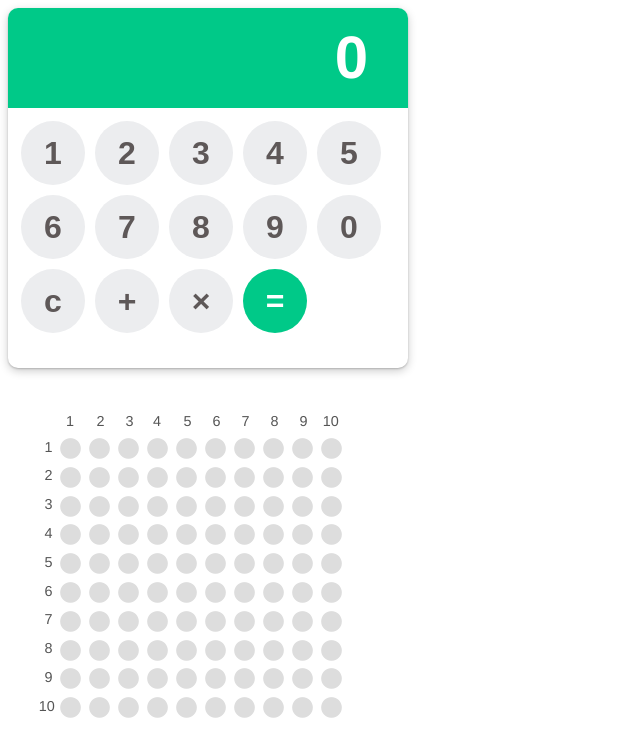
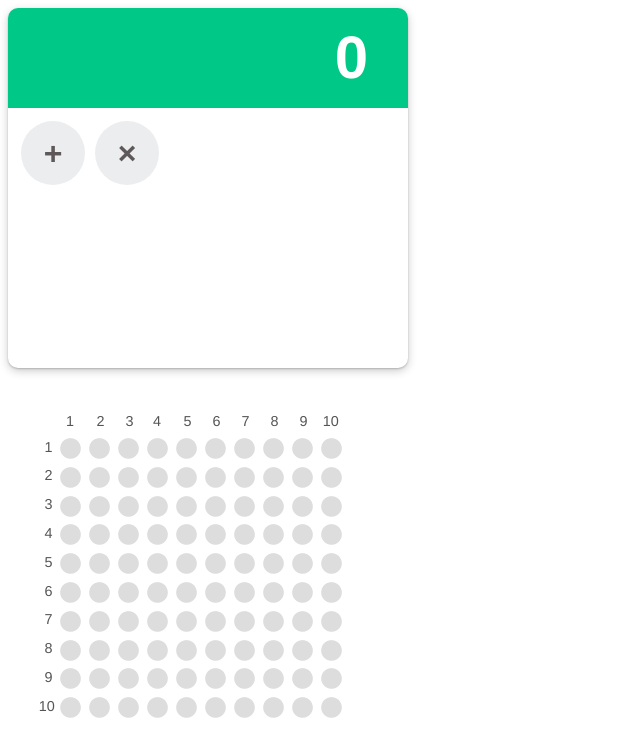
Before and after one commit to momo1002/webCalculation, a plain HTML site: page calc.html in a window 1280 px wide. Shown: the whole page, without its empty margins (0-640 px from the left). Drawn offline with Linux system fonts and the light colour scheme.

Commit message:
change calc.html to table-of-contents / fix css button:active{bg-color}

```diff
--- a/calc.html
+++ b/calc.html
@@ -11,23 +11,8 @@
         <input id="ipt" />
         <div class="alert"></div>
         <div class="button-container">
-            <button value="1"  onclick="pressNumber('1');">1</button>
-            <button value="2"  onclick="pressNumber('2');">2</button>
-            <button value="3"  onclick="pressNumber('3');">3</button>
-            <button value="4"  onclick="pressNumber('4');">4</button>
-            <button value="5"  onclick="pressNumber('5');">5</button>
-            <br class="clr" />
-            <button value="6"  onclick="pressNumber('6');">6</button>
-            <button value="7"  onclick="pressNumber('7');">7</button>
-            <button value="8"  onclick="pressNumber('8');">8</button>
-            <button value="9"  onclick="pressNumber('9');">9</button>
-            <button value="0"  onclick="pressNumber('0'); zero();">0</button>
-            <br class="clr" />
-            <button onclick="update(''); baseCircle();">c</button>
-            <button value="+"  onclick="pressSymbol('+');">+</button>
-            <button value="*"  onclick="pressSymbol('*');">×</button>
-
-            <button class="point-color" onclick="calc(); multiColorCircle();">=</button>
+            <button value="+"  onclick="location.href='plus.html'">+</button>
+            <button value="*"  onclick="location.href='multi.html'">×</button>
         </div>
     </div>
     <div class="spacer"></div>
--- a/main.css
+++ b/main.css
@@ -68,10 +68,13 @@ button {
     color: #5E5858;
     cursor: pointer;
 }
+button:active {
+    background-color: rgba(0,0,0,0.2);
+}
 
 .point-color {
- background: #00c988;
- color: #ffffff;
+ background: #00c988 !important;
+ color: #ffffff !important;
 }
 
 #circle span {
```
